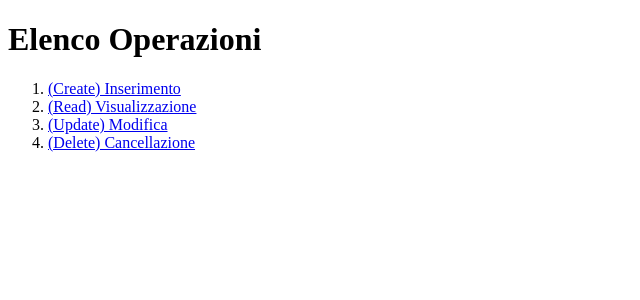
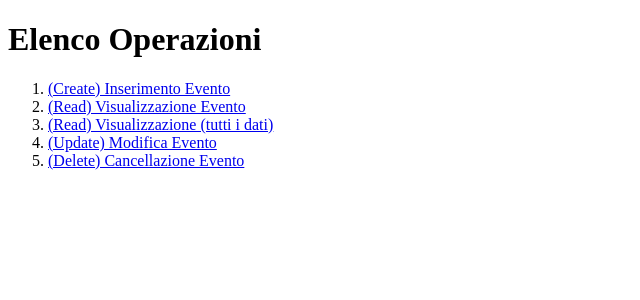
Before and after one commit to quellobravo/crud-php, a PHP site: page /operazioni.php in a window 1280 px wide. Shown: the top 300 px of the page, without its empty margins (0-640 px from the left). Run offline with PHP 8.4, Linux system fonts and the light colour scheme.

Commit message:
Update operazioni.php

```diff
--- a/operazioni.php
+++ b/operazioni.php
@@ -6,10 +6,11 @@
 	<body>
 		<h1>Elenco Operazioni</h1>
 		<ol>
-			<li><a href="formInserimento.php">(Create) Inserimento</a></li>
-			<li><a href="formRicerca-visualizzazione.php">(Read) Visualizzazione</a></li>
-			<li><a href="formRicerca-modifica.php">(Update) Modifica</a></li>
-			<li><a href="formRicerca-cancellazione.php">(Delete) Cancellazione</a></li>
+			<li><a href="formInserimento.php">(Create) Inserimento Evento</a></li>
+			<li><a href="formRicerca.php">(Read) Visualizzazione Evento</a></li>
+			<li><a href="ricercaMassiva.php">(Read) Visualizzazione (tutti i dati)</a></li>
+			<li><a href="formRicercaPreModifica.php">(Update) Modifica Evento</a></li>
+			<li><a href="formRicercaPreCancella.php">(Delete) Cancellazione Evento</a></li>
 		</ol>
 	</body>
 </html>
```
